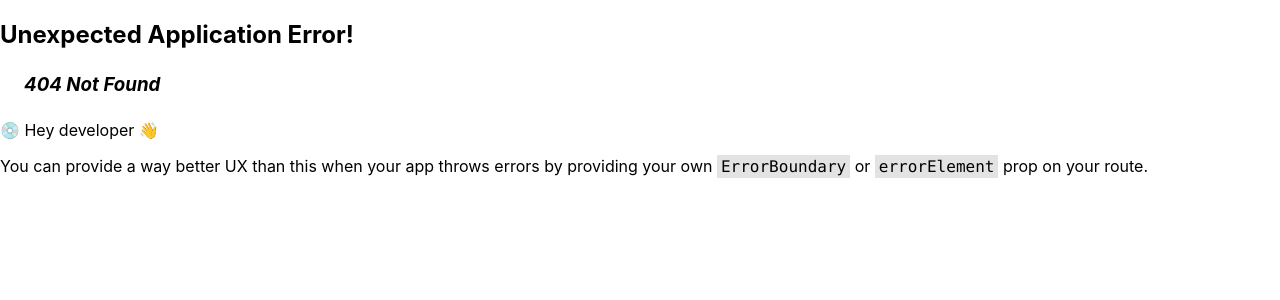
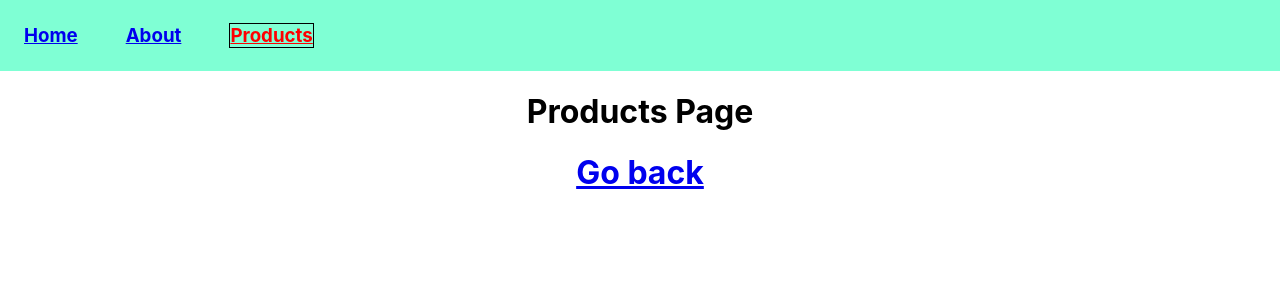
Before and after one commit to provks/react18, a React (Create React App) app in the folder router/router-app/: page /products in a window 1280 px wide. Before the commit this address had no page. Shown: the top 300 px of the page. Built offline with nearby package versions, Linux system fonts and the light colour scheme.

Commit message:
add NavLink to highlighting current active page

```diff
--- a/router/router-app/src/App.js
+++ b/router/router-app/src/App.js
@@ -15,39 +15,40 @@ function App() {
   //     <Route path="products" element={<Product />} />
   //   </>
   // ));
-  const router = createBrowserRouter(
-  createRoutesFromElements(
-    <>
-    <Route path='/root' element={<Navbar/>}>
-      <Route index element={<Home />}/>
-      <Route path="about" element={<About />} />
-      <Route path="products" element={<Product />} />
-    </Route>
-    </>
-  ));
+  // NESTED Routes
+  // const router = createBrowserRouter(
+  // createRoutesFromElements(
+  //   <>
+  //   <Route path='/root' element={<Navbar/>}>
+  //     <Route index element={<Home />}/>
+  //     <Route path="about" element={<About />} />
+  //     <Route path="products" element={<Product />} />
+  //   </Route>
+  //   </>
+  // ));
 
   // Step 1: create router (using this going ahead)
-  // const router = createBrowserRouter([
-  //   {
-  //     path: "/root",
-  //     element: <Navbar/>,
-  //     children: [
-  //       {
-  //         // path: "",
-  //         index: true,
-  //         element: <Home/>
-  //       },
-  //       {
-  //         path: "about",
-  //         element: <About/>
-  //       },
-  //       {
-  //         path: "products",
-  //         element: <Product/>
-  //       }
-  //     ]
-  //   },
-  // ])
+  const router = createBrowserRouter([
+    {
+      path: "/",
+      element: <Navbar/>,
+      children: [
+        {
+          // path: "",
+          index: true,
+          element: <Home/>
+        },
+        {
+          path: "about",
+          element: <About/>
+        },
+        {
+          path: "products",
+          element: <Product/>
+        }
+      ]
+    },
+  ])
 
   return (
     <>
--- a/router/router-app/src/components/Navbar.js
+++ b/router/router-app/src/components/Navbar.js
@@ -1,5 +1,5 @@
 import React from 'react'
-import { Link, Outlet } from 'react-router-dom';
+import { Link, Outlet, NavLink } from 'react-router-dom';
 
 function Navbar() {
   return (
@@ -7,18 +7,24 @@ function Navbar() {
       <div className="navbar">
         <h3>
           {/* <a href="/">Home</a> */}
-          <Link to="/root">Home</Link>
+          <NavLink style={({isActive}) => (isActive ? {color: "red", border: "1px solid black"} : undefined )} to="/">Home</NavLink>
           {/* Home */}
         </h3>
         <h3>
           {/* <a href="/about">About</a> */}
-          <Link to="about">About</Link>
+          <NavLink
+            style={({isActive}) => (isActive ? {color: "red", border: "1px solid black"} : undefined )}
+            to="about"
+          >About</NavLink>
           {/* About */}
         </h3>
         <h3>
-        {/* <a href="/products">Products</a> */}
-        <Link to="products">Products</Link>
-        {/* Products */}
+          {/* <a href="/products">Products</a> */}
+          <NavLink
+            style={({isActive}) => (isActive ? {color: "red", border: "1px solid black"} : undefined )}
+            to="products"
+          >Products</NavLink>
+          {/* Products */}
         </h3>
       </div>
       <Outlet />
```
